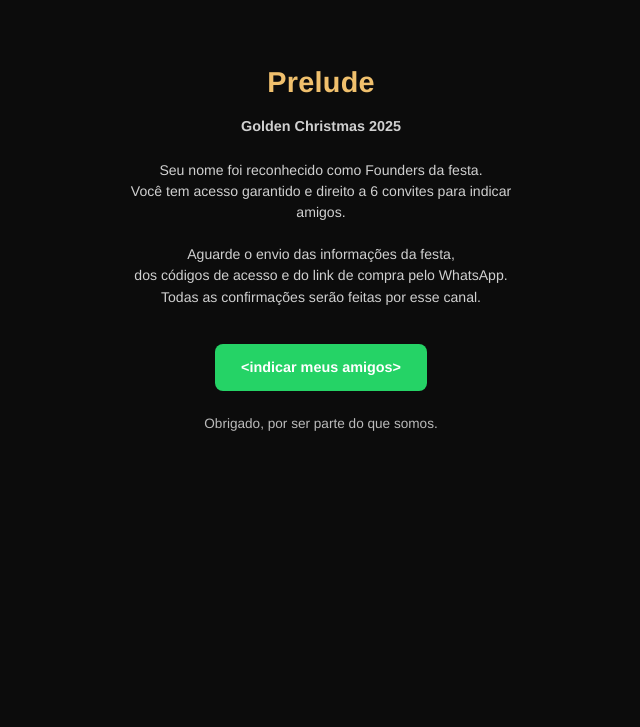
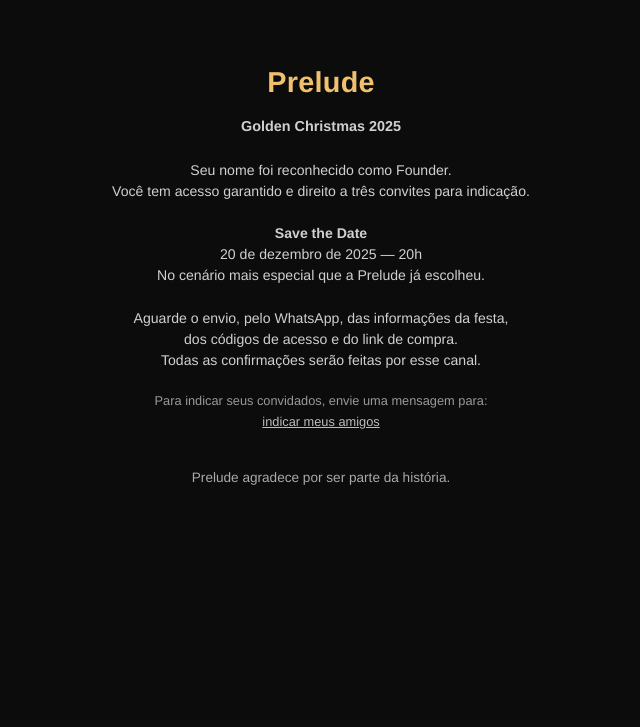
Before and after one commit to fredwn/goldenchristmas, a FastAPI app: page /founder in a window 1280 px wide. Shown: the top 727 px of the page, without its empty margins (319-959 px from the left). Run offline with FastAPI, Linux system fonts and the light colour scheme.

Commit message:
Atualiza index.html e uniformiza estilo das páginas

```diff
--- a/templates/founder.html
+++ b/templates/founder.html
@@ -11,22 +11,31 @@
   <p><strong>Golden Christmas 2025</strong></p>
 
   <p class="notice">
-    Seu nome foi reconhecido como Founders da festa.<br>
-    Você tem acesso garantido e direito a 6 convites para indicar amigos.
+    Seu nome foi reconhecido como Founder.<br>
+    Você tem acesso garantido e direito a três convites para indicação.
   </p>
 
   <p class="notice">
-    Aguarde o envio das informações da festa,<br>
-    dos códigos de acesso e do link de compra pelo WhatsApp.<br>
+    <strong>Save the Date</strong><br>
+    20 de dezembro de 2025 — 20h<br>
+    No cenário mais especial que a Prelude já escolheu.
+  </p>
+
+  <p class="notice">
+    Aguarde o envio, pelo WhatsApp, das informações da festa,<br>
+    dos códigos de acesso e do link de compra.<br>
     Todas as confirmações serão feitas por esse canal.
   </p>
 
-  <a href="https://wa.me/5521976954450?text=Oi%20Fred!%20Sou%20Founder%20da%20Prelude%20Golden%20Christmas%20e%20quero%20indicar%20meus%20amigos."
-     class="whatsapp-btn">&lt;indicar meus amigos&gt;</a>
+  <p class="notice-small">
+    Para indicar seus convidados, envie uma mensagem para:<br>
+    <a href="https://wa.me/5521976954450?text=Oi%20Fred!%20Sou%20Founder%20da%20Prelude%20Golden%20Christmas%20e%20quero%20indicar%20meus%20amigos."
+       style="color: #bcbcbc; text-decoration: underline;">indicar meus amigos</a>
+  </p>
 
   <div class="optout">
-    <p style="color: #bbb; font-size: 0.85rem;">
-      Obrigado, por ser parte do que somos.
+    <p style="color: #aaa; font-size: 0.85rem;">
+      Prelude agradece por ser parte da história.
     </p>
   </div>
 </body>
```
Also changed, not shown: templates/guest.html (+15 -6 lines).
